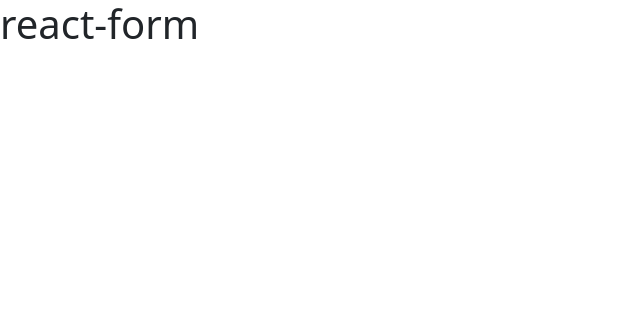
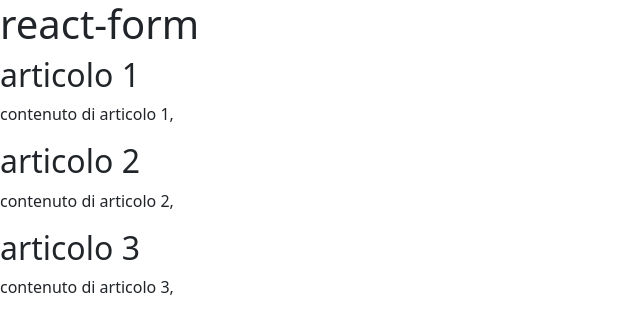
Before and after one commit to MarcoFiordi/react-form, a React (Vite) app: page / in a window 1280 px wide. Shown: the top 334 px of the page, without its empty margins (0-640 px from the left). Built offline with nearby package versions, Linux system fonts and the light colour scheme.

Commit message:
assegnata alla variabile articles un array di oggetti con id titolo e contenuto, aggiunta una map per iterare l'intero array di oggetti per creare un contenuto statico

```diff
--- a/src/App.jsx
+++ b/src/App.jsx
@@ -1,9 +1,39 @@
+
 
 
 function App() {
-  return (<>
-  <h1>react-form</h1>
-  </>
+  const articles = [
+    {
+      id: 1,
+      titolo: "articolo 1",
+      contenuto: "contenuto di articolo 1,"
+    },
+    {
+      id: 2,
+      titolo: "articolo 2",
+      contenuto: "contenuto di articolo 2,"
+    },
+    {
+      id: 3,
+      titolo: "articolo 3",
+      contenuto: "contenuto di articolo 3,"
+    },
+
+  ]
+  return (
+    <>
+      <h1>react-form</h1>
+      <section>
+        {articles.map(function(article){
+          return (
+            <article key={article.id}>
+              <h2>{article.titolo}</h2>
+              <p>{article.contenuto}</p>
+            </article>
+          );
+        })}
+      </section>
+    </>
 
   );
 }
```
